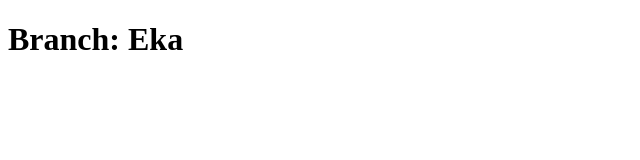
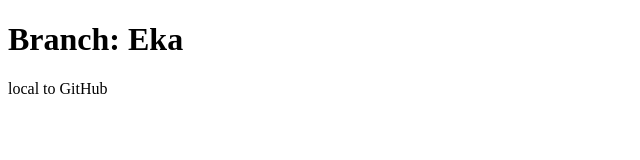
Before and after one commit to s1800769/Koulu, a plain HTML site: page index.html in a window 1280 px wide. Shown: the whole page, without its empty margins (0-640 px from the left). Drawn offline with Linux system fonts and the light colour scheme.

Commit message:
Update index.html

```diff
--- a/index.html
+++ b/index.html
@@ -8,5 +8,6 @@
 </head>
 <body>
     <h1>Branch: Eka</h1>
+    <p>local to GitHub</p>
 </body>
 </html>
```
